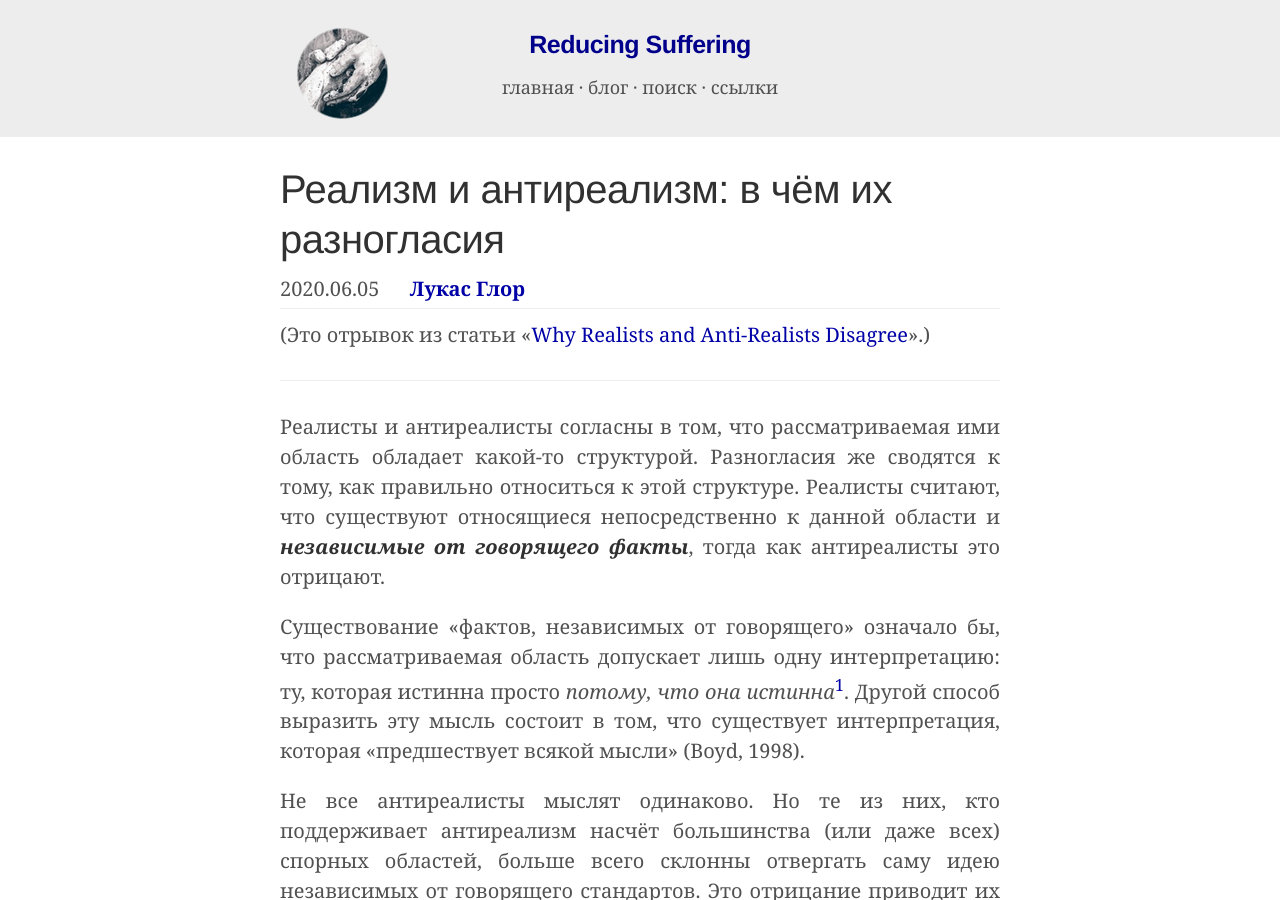
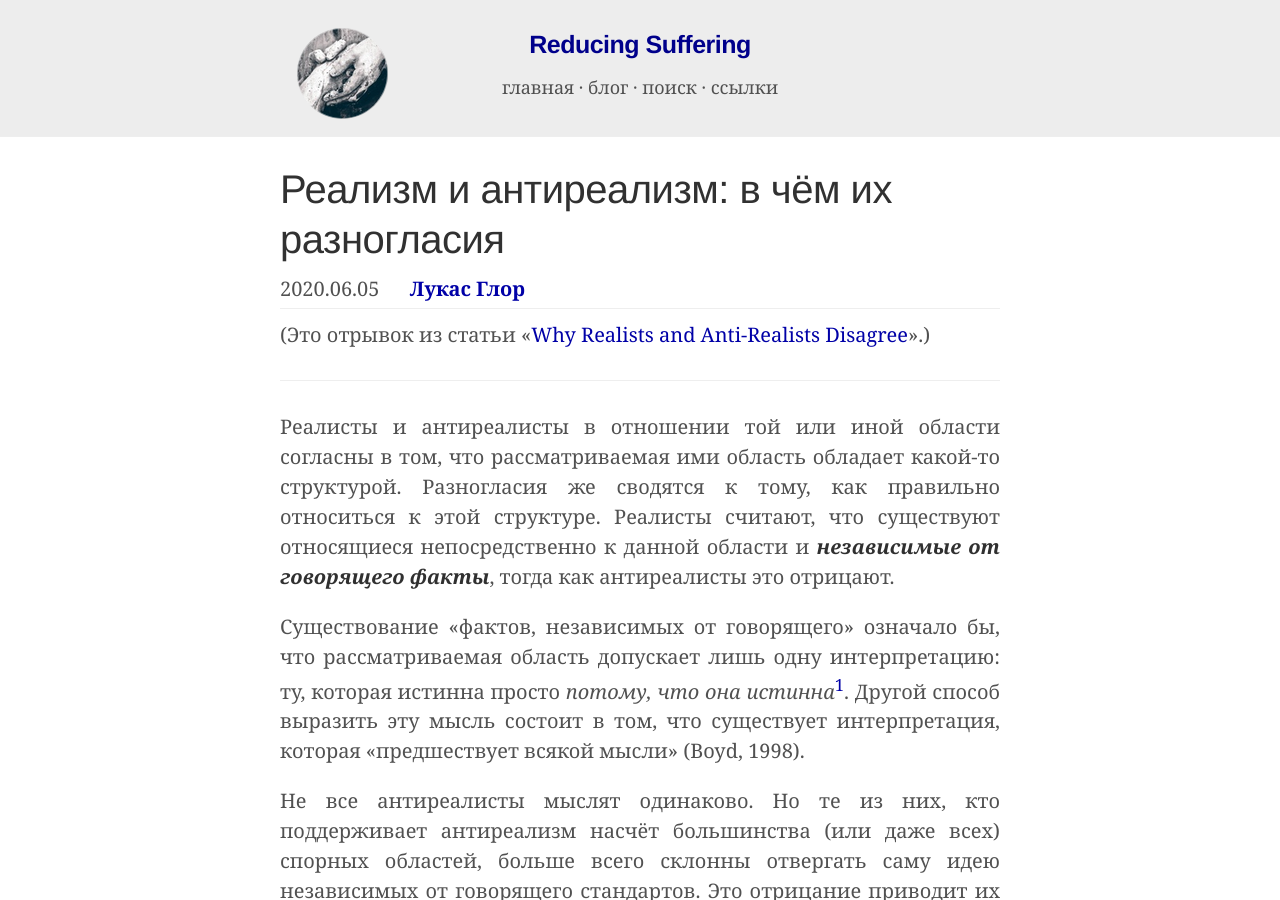
Before and after one commit to ReducingSuffering/reducingsuffering.github.io, a Jekyll site: the page built from _articles/lukas-gloor-4.md, in a window 1280 px wide and 900 px high. Built offline with Jekyll 4.4.1, drawn with Linux system fonts in a browser that asks for light colours.

Commit message:
Update lukas-gloor-4.md

```diff
--- a/_articles/lukas-gloor-4.md
+++ b/_articles/lukas-gloor-4.md
@@ -9,13 +9,13 @@ original_date:
   - 2020.06.05
 is_fragment: true
 preview: https://res.cloudinary.com/cea/image/upload/v1667994761/mirroredImages/6nPnqXCaYsmXCtjTk/s4wiz6hcfrf8ncdirntp.png
-excerpt: "Реалисты и антиреалисты согласны в том, что рассматриваемая ими область обладает какой-то структурой. Разногласия же сводятся к тому, как правильно относиться к этой структуре. Реалисты считают, что существуют относящиеся непосредственно к данной области и независимые от говорящего факты, тогда как антиреалисты это отрицают."
+excerpt: "Реалисты и антиреалисты в отношении той или иной области согласны в том, что рассматриваемая ими область обладает какой-то структурой. Разногласия же сводятся к тому, как правильно относиться к этой структуре. Реалисты считают, что существуют относящиеся непосредственно к данной области и независимые от говорящего факты, тогда как антиреалисты это отрицают."
 ---
 (Это отрывок из статьи «[Why Realists and Anti-Realists Disagree](https://forum.effectivealtruism.org/s/R8vKwpMtFQ9kDvkJQ/p/6nPnqXCaYsmXCtjTk)».)
 
 ---
 
-Реалисты и антиреалисты согласны в том, что рассматриваемая ими область обладает какой-то структурой. Разногласия же сводятся к тому, как правильно относиться к этой структуре. Реалисты считают, что существуют относящиеся непосредственно к данной области и ***независимые от говорящего факты***, тогда как антиреалисты это отрицают.
+Реалисты и антиреалисты в отношении той или иной области согласны в том, что рассматриваемая ими область обладает какой-то структурой. Разногласия же сводятся к тому, как правильно относиться к этой структуре. Реалисты считают, что существуют относящиеся непосредственно к данной области и ***независимые от говорящего факты***, тогда как антиреалисты это отрицают.
 
 Существование «фактов, независимых от говорящего» означало бы, что рассматриваемая область допускает лишь одну интерпретацию: ту, которая истинна просто _потому, что она истинна_[^1]. Другой способ выразить эту мысль состоит в том, что существует интерпретация, которая «предшествует всякой мысли» (Boyd, 1998).
 
```
